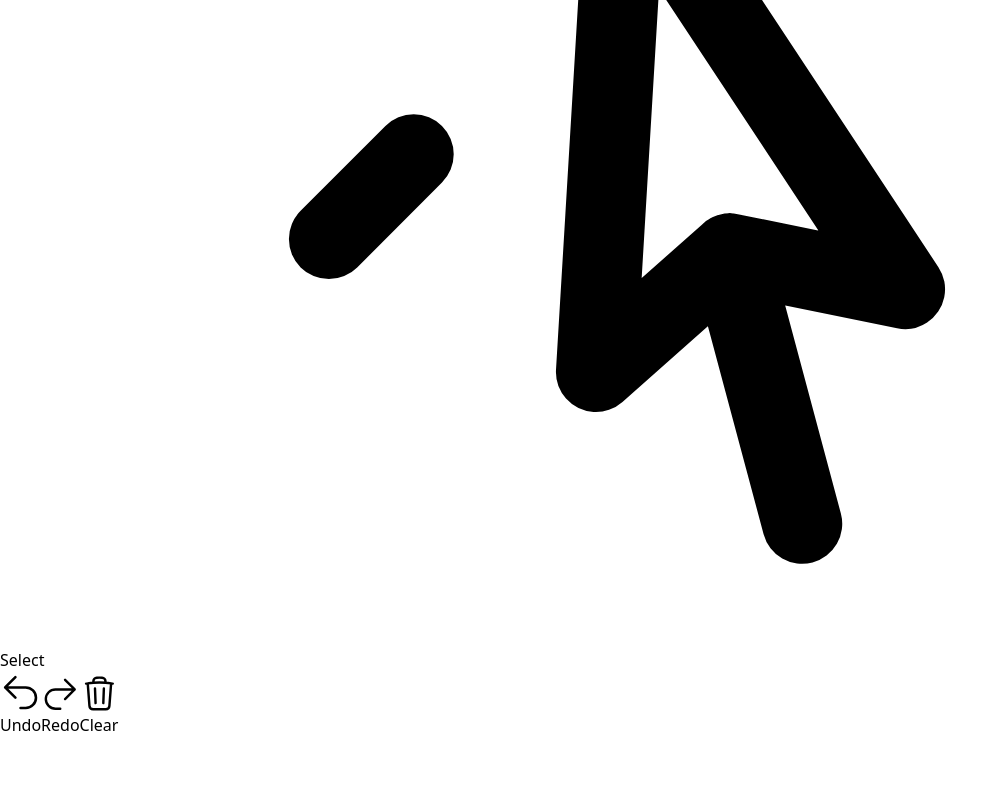
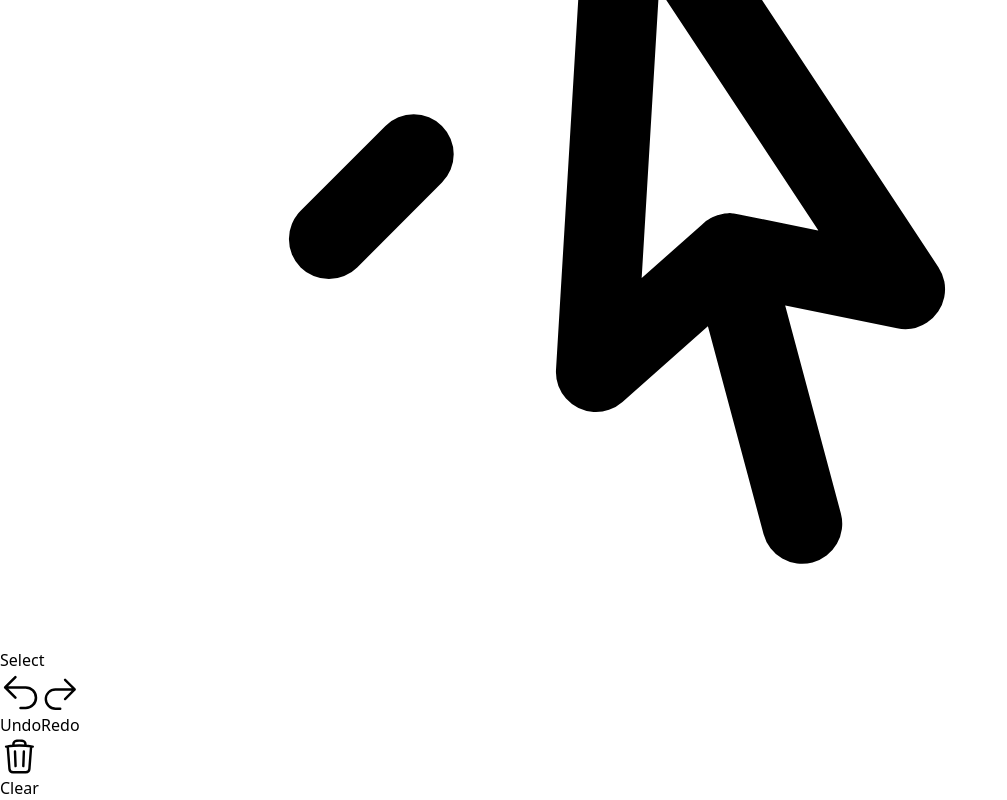
Before and after one commit to gustavwilliam/arrow-canvas, a Vue app: page / in a window 1280 px wide. Shown: the part 7152-7952 px from the top of the page, without its empty margins (0-1007 px from the left). Before the commit the page ends 7889 px from the top, so only its background shows below. Built offline with nearby package versions, Linux system fonts and the light colour scheme.

Commit message:
Group options in menu
Create new component for grouped options to use in all places where
optiongroups are used

Removed "form" around draw/select buttons in order to ensure the right
border between optiongroups is visible. The form doesn't seem to do
much, so for now it's gone poof

```diff
--- a/src/components/ButtonOption.vue
+++ b/src/components/ButtonOption.vue
@@ -1,5 +1,5 @@
 <template>
-  <button :disabled="disabled" class="px-5 py-4 border-r flex flex-col items-center justify-center last:border-0 hover:bg-gray-50 hover:disabled:bg-inherit disabled:text-gray-300">
+  <button :disabled="disabled" class="px-3 py-2 flex flex-col rounded-md items-center justify-center hover:bg-gray-100 hover:disabled:bg-inherit disabled:text-gray-300">
     <div class="w-6 h-6 select-none" draggable="false">
       <slot></slot>
     </div>
--- /dev/null
+++ b/src/components/OptionGroup.vue
@@ -0,0 +1,8 @@
+<template>
+  <div class="p-2 border-r last:border-0 flex gap-1">
+    <slot></slot>
+  </div>
+</template>
+
+<script setup>
+</script>
--- a/src/components/TheOptions.vue
+++ b/src/components/TheOptions.vue
@@ -19,9 +19,13 @@
         <ToggleOptionRadio group="tool" value="draw" name="Draw" v-model:activeItem="tool"><PencilIcon /></ToggleOptionRadio>
         <ToggleOptionRadio group="tool" value="select" name="Select" v-model:activeItem="tool"><CursorArrowRaysIcon /></ToggleOptionRadio>
       </ToggleOptions>
-      <ButtonOption name="Undo" @click="stateStore.undo" :disabled="!stateStore.canUndo"><ArrowUturnLeftIcon /></ButtonOption>
-      <ButtonOption name="Redo" @click="stateStore.redo" :disabled="!stateStore.canRedo"><ArrowUturnRightIcon /></ButtonOption>
-      <ButtonOption name="Clear" @click="stateStore.clearCanvas"><TrashIcon /></ButtonOption>
+      <OptionGroup>
+        <ButtonOption name="Undo" @click="stateStore.undo" :disabled="!stateStore.canUndo"><ArrowUturnLeftIcon /></ButtonOption>
+        <ButtonOption name="Redo" @click="stateStore.redo" :disabled="!stateStore.canRedo"><ArrowUturnRightIcon /></ButtonOption>
+      </OptionGroup>
+      <OptionGroup>
+        <ButtonOption name="Clear" @click="stateStore.clearCanvas"><TrashIcon /></ButtonOption>
+      </OptionGroup>
     </div>
   </div>
 </template>
@@ -29,6 +33,7 @@
 <script setup>
 import ToggleOptions from './ToggleOptions.vue'
 import ToggleOptionRadio from './ToggleOptionRadio.vue'
+import OptionGroup from './OptionGroup.vue'
 import ButtonOption from './ButtonOption.vue'
 import { useStateStore } from '../stores/state'
 import { ArrowUturnLeftIcon, ArrowUturnRightIcon, TrashIcon, PencilIcon, CursorArrowRaysIcon } from '@heroicons/vue/24/outline'
--- a/src/components/TheSelectionBar.vue
+++ b/src/components/TheSelectionBar.vue
@@ -8,7 +8,9 @@
     </div>
     <div class="w-full">
       <div class="w-full h-full flex relative">
-        <ButtonOption name="Delete" @click="selectionStore.deleteLine"><TrashIcon/></ButtonOption>
+        <OptionGroup>
+          <ButtonOption name="Delete" @click="selectionStore.deleteLine"><TrashIcon/></ButtonOption>
+        </OptionGroup>
         <ToggleOptions>
           <ToggleOptionRadio group="selection-tileset" value="default" name="Arrows" v-model:activeItem="selectionStore.line.tileset">
             <div class="-mx-2 size-5 flex">
@@ -32,6 +34,7 @@
 import ToggleOptions from './ToggleOptions.vue'
 import ToggleOptionRadio from './ToggleOptionRadio.vue'
 import ButtonOption from './ButtonOption.vue'
+import OptionGroup from './OptionGroup.vue'
 import { useSelectionStore } from '../stores/selection'
 import { TrashIcon } from '@heroicons/vue/24/outline'
 import { ref, watch } from 'vue'
--- a/src/components/ToggleOptions.vue
+++ b/src/components/ToggleOptions.vue
@@ -1,16 +1,16 @@
 <template>
-  <form @submit.prevent="" class="p-2 border-r last:border-0" :class="{
+  <OptionGroup :class="{
     'bg-gray-100': invertedColor,
     'bg-white': !invertedColor
   }">
-    <div class="flex gap-2 h-full">
-      <slot></slot>
-    </div>
-  </form>
+    <slot></slot>
+  </OptionGroup>
 </template>
 
 <script setup>
+import OptionGroup from "./OptionGroup.vue"
+
 defineProps({
-  invertedColor: Boolean
+  invertedColor: Boolean,
 })
 </script>
```
Also changed, not shown: src/components/ToggleOptionRadio.vue (indentation only).
